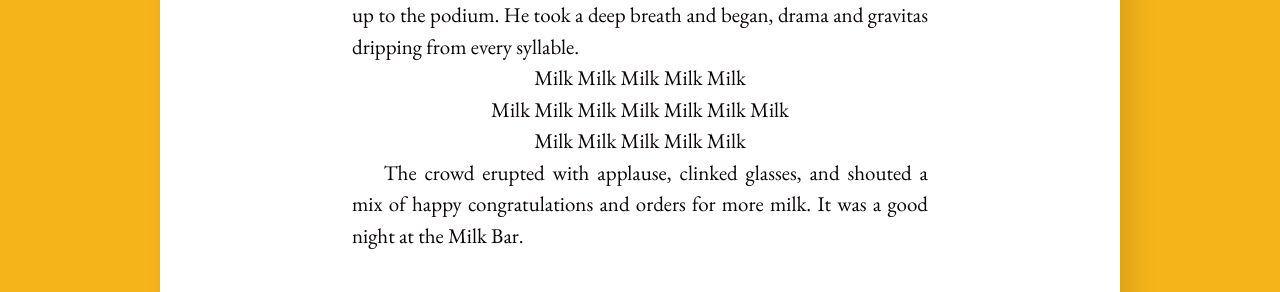
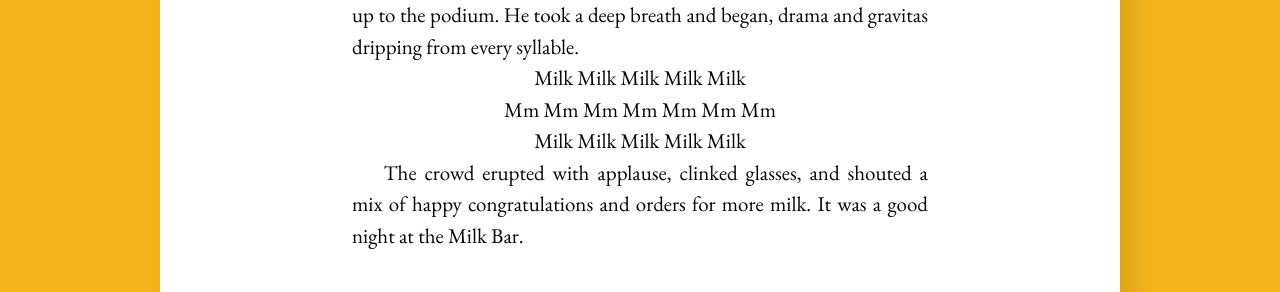
Before and after one commit to milkbarlife/milkbarlife.github.io, a Jekyll site: the page built from _posts/2020-09-15-poetry-night.md, in a window 1280 px wide. Shown: the part 1009-1301 px from the top of the page. Built offline with Jekyll 4.4.1, drawn with Linux system fonts in a browser that asks for light colours.

Commit message:
Wrote the poem wrong like a lame-o

```diff
--- a/_posts/2020-09-15-poetry-night.md
+++ b/_posts/2020-09-15-poetry-night.md
@@ -20,7 +20,7 @@ A ruckus began as soon as the last syllable left the little penguin's beak. It s
 Flint vacated the stage and Michael, the Bar owner himself, stepped up to the podium. He took a deep breath and began, drama and gravitas dripping from every syllable.
 
 <center>Milk Milk Milk Milk Milk</center>
-<center>Milk Milk Milk Milk Milk Milk Milk</center>
+<center>Mm Mm Mm Mm Mm Mm Mm</center>
 <center>Milk Milk Milk Milk Milk</center>
 
 The crowd erupted with applause, clinked glasses, and shouted a mix of happy congratulations and orders for more milk. It was a good night at the Milk Bar.
```
